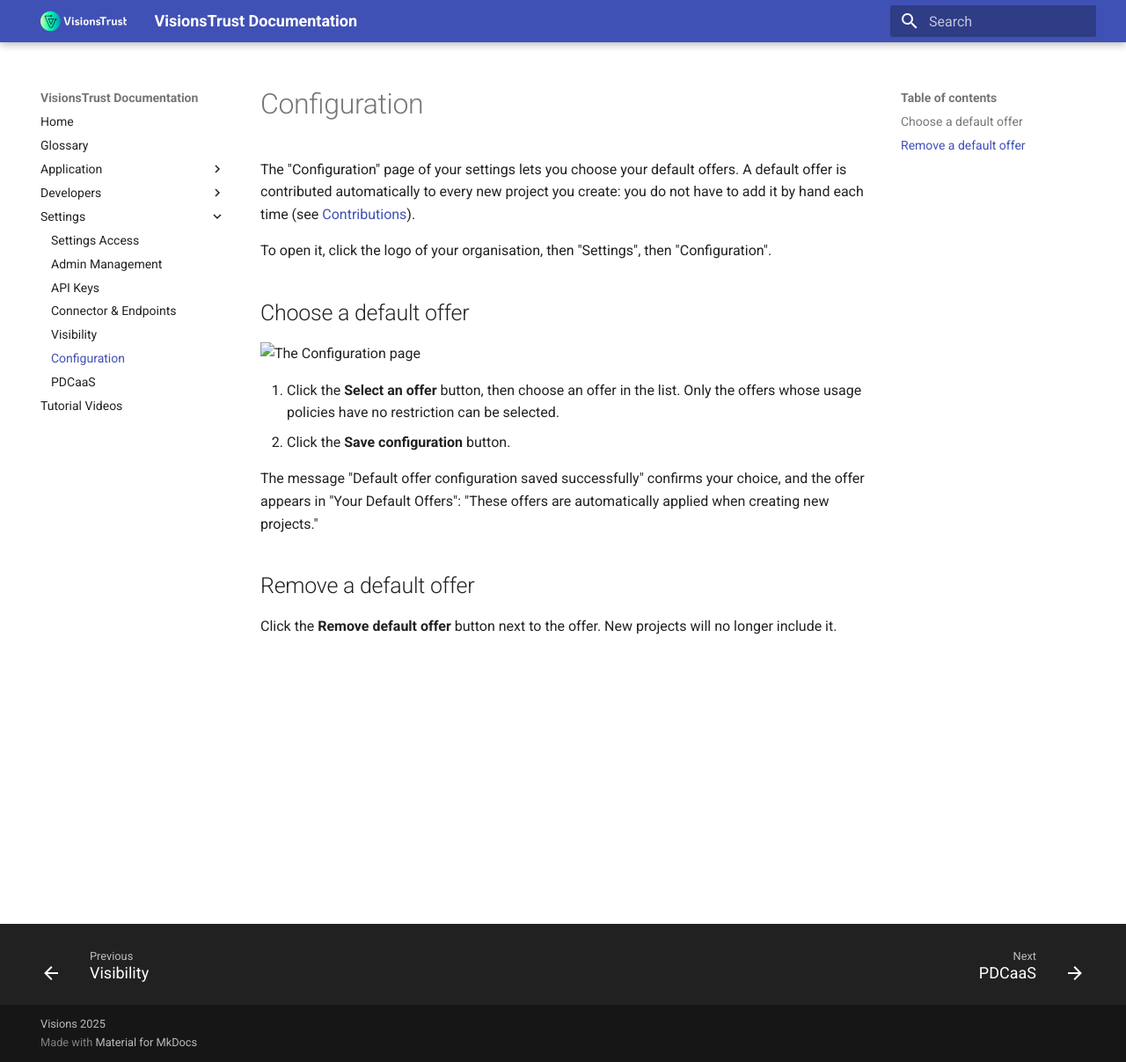
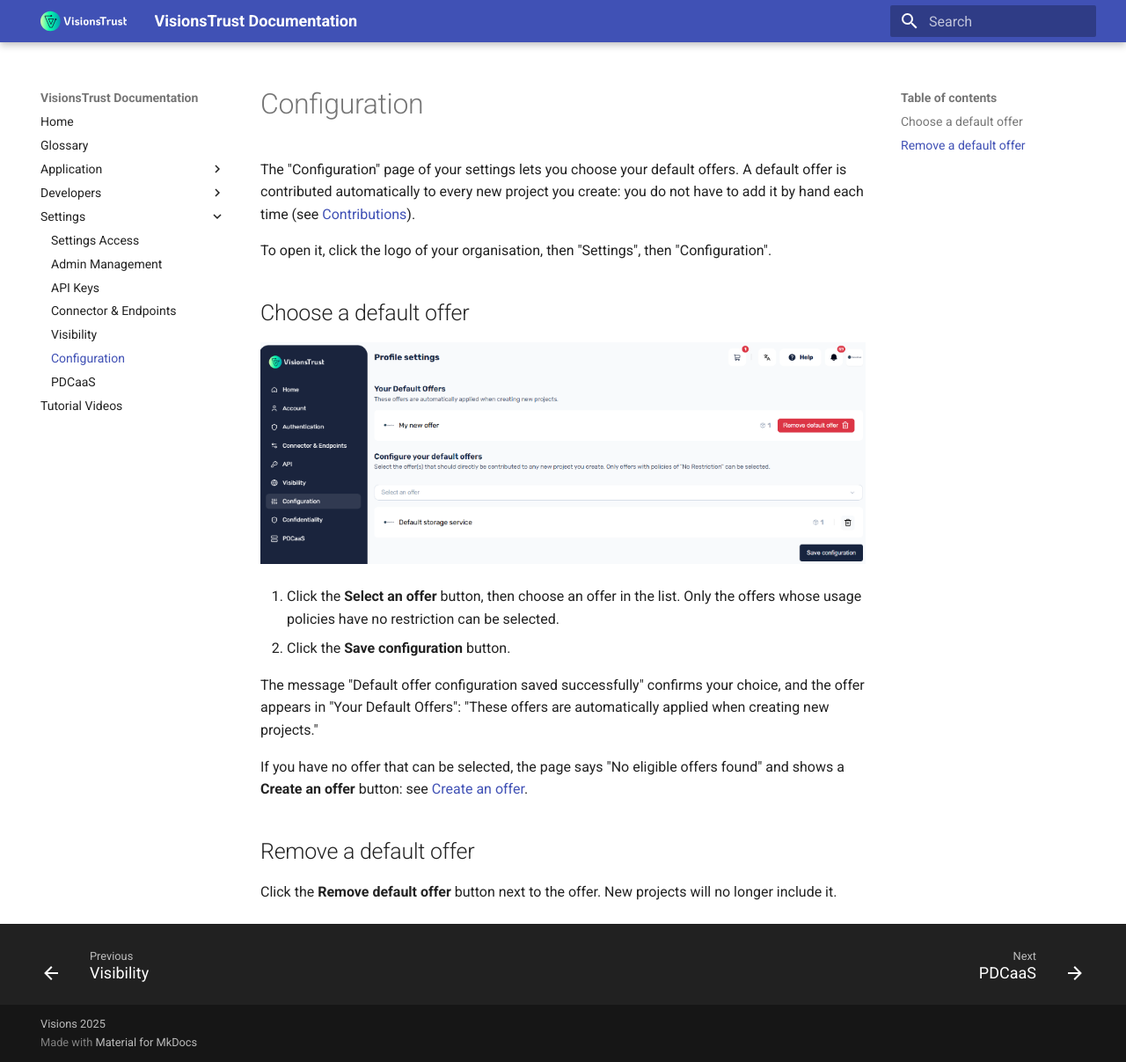
Before and after one commit to VisionsOfficial/visionstrust-docs, an MkDocs documentation site: the page built from docs/settings/configuration.md, in a window 1280 px wide and 1207 px high. Shown: the whole window at 88% size. Built offline with MkDocs 1.6.1 and Material for MkDocs 9.7.7, drawn with Linux system fonts in a browser that asks for light colours.

```diff
--- a/docs/settings/configuration.md
+++ b/docs/settings/configuration.md
@@ -13,6 +13,8 @@ To open it, click the logo of your organisation, then "Settings", then "Configur
 
 The message "Default offer configuration saved successfully" confirms your choice, and the offer appears in "Your Default Offers": "These offers are automatically applied when creating new projects."
 
+If you have no offer that can be selected, the page says "No eligible offers found" and shows a **Create an offer** button: see [Create an offer](../application/registering-resources/creating-an-offer.md).
+
 ## Remove a default offer
 
 Click the **Remove default offer** button next to the offer. New projects will no longer include it.
```
Also changed, not shown: docs/images/settings-configuration.png (added).
